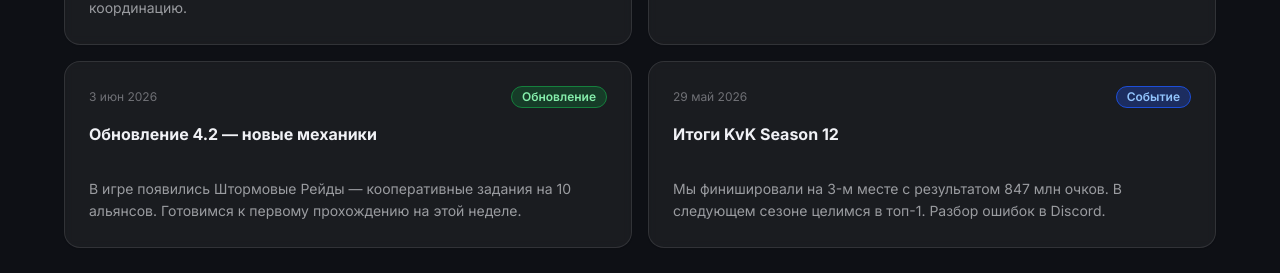
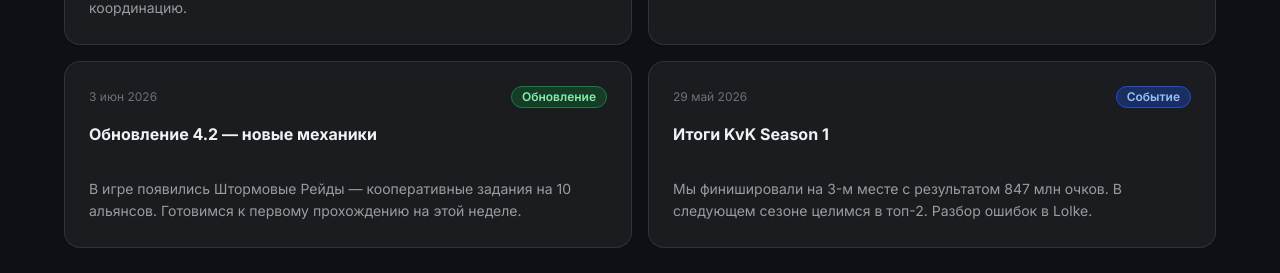
Before and after one commit to pr-poehali-dev/project-redesign-ui, a React (Vite) app: page / in a window 1280 px wide. Shown: the part 2000-2273 px from the top of the page. Built offline with nearby package versions, Linux system fonts and the light colour scheme.

Commit message:
KvK Season 1: Финиш на 3-м месте (847M)

```diff
--- a/src/pages/Index.tsx
+++ b/src/pages/Index.tsx
@@ -158,8 +158,8 @@ const newsItems: NewsItem[] = [
   },
   {
     date: "29 май 2026",
-    title: "Итоги KvK Season 12",
-    text: "Мы финишировали на 3-м месте с результатом 847 млн очков. В следующем сезоне целимся в топ-1. Разбор ошибок в Discord.",
+    title: "Итоги KvK Season 1",
+    text: "Мы финишировали на 3-м месте с результатом 847 млн очков. В следующем сезоне целимся в топ-2. Разбор ошибок в Lolke.",
     tag: "Событие",
   },
 ]
```
